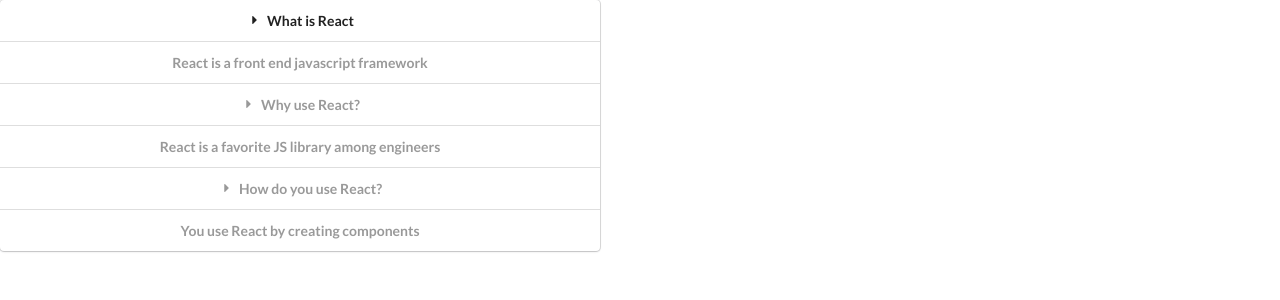
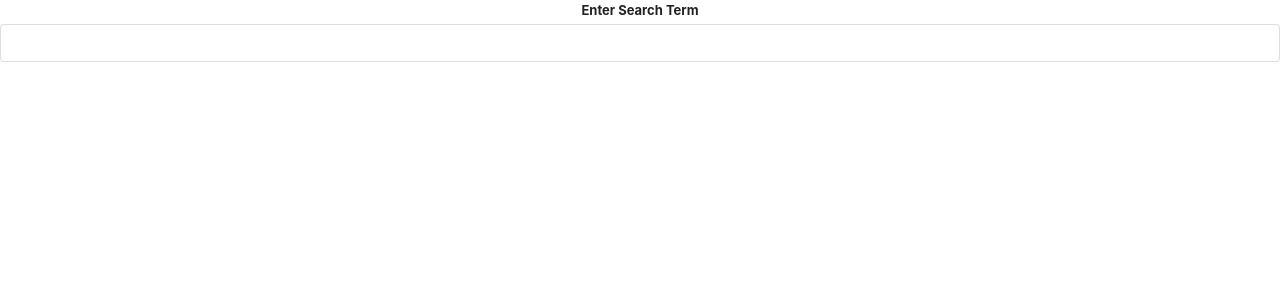
Before and after one commit to spencerlazzar/widget, a React (Create React App) app: page / in a window 1280 px wide. Shown: the top 300 px of the page. Built offline with nearby package versions, Linux system fonts and the light colour scheme; the HTML template or start-up script is replaced by a standard one.

Commit message:
Wiki Search Start

```diff
--- a/src/App.js
+++ b/src/App.js
@@ -1,5 +1,6 @@
 import './App.css';
 import Accordion from './components/Accordion';
+import Search from './components/Search';
 
 
 const items = [
@@ -22,7 +23,8 @@
 function App() {
   return (
     <div className="App">
-      <Accordion items={items} />
+      {/* <Accordion items={items} /> */}
+      <Search />
     </div>
   );
 }
--- /dev/null
+++ b/src/components/Search.js
@@ -0,0 +1,23 @@
+import React, {useState} from 'react'
+
+const Search = () => {
+  const [term, setTerm] = useState('')
+
+
+  return (
+    <div>
+      <div className="ui form">
+      <div className="field">
+        <label>Enter Search Term</label>
+        <input
+        value={term}
+        onChange={e => setTerm(e.target.value)}
+        className="input"
+        />
+      </div>
+      </div>
+    </div>
+  )
+}
+
+export default Search
```
